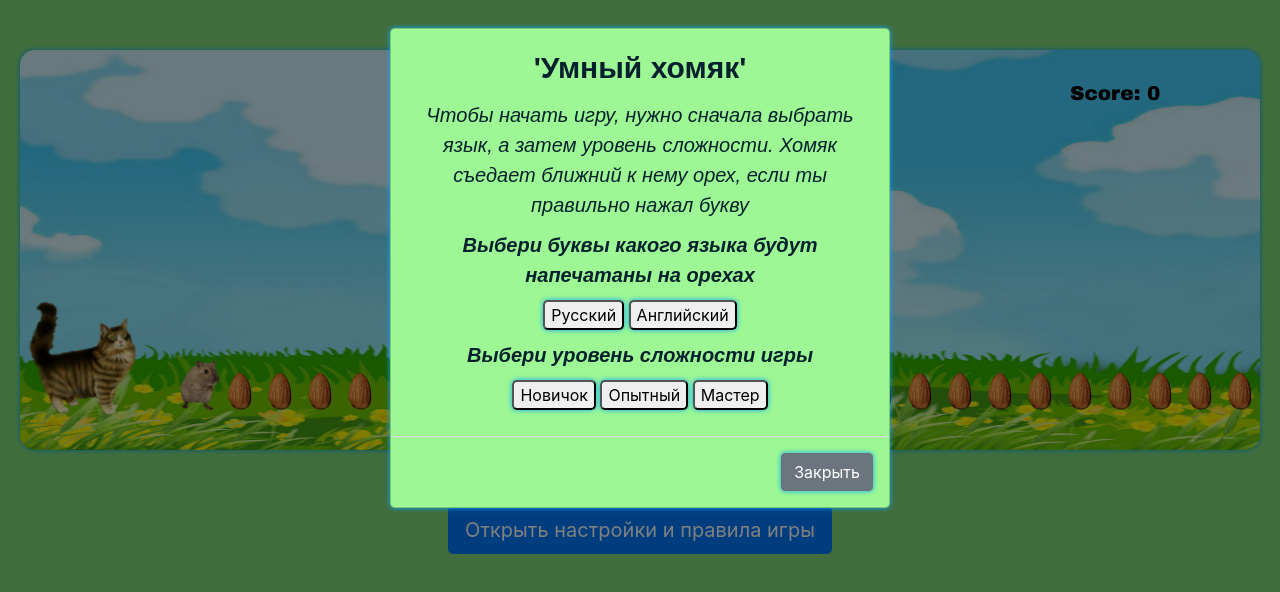
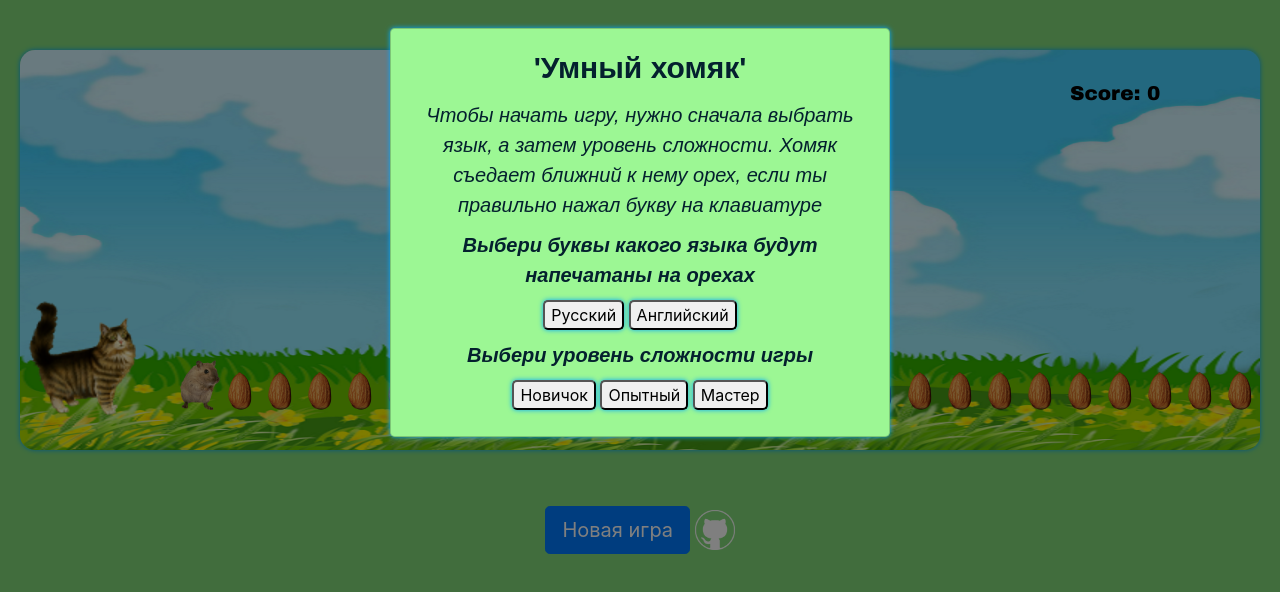
Before and after one commit to YuliaOMatkivskaya/smartHamster, a plain HTML site: page index.html in a window 1280 px wide. Drawn offline with nearby package versions, Linux system fonts and the light colour scheme.

Commit message:
restart is added

```diff
--- a/index.html
+++ b/index.html
@@ -9,12 +9,12 @@
     <title>Smart Hamster</title>
 </head>
 <body>
-    <div id='myModal' class='modal' tabindex='-1'>
+    <div id='myModal' class='modal' data-backdrop='static' data-keyboard='false' tabindex='-1'>
         <div class='modal-dialog'>
             <div class='modal-content'>
                 <div class='modal-body'>
                     <h2 class='modal-title text-center'>'Умный хомяк'</h2>
-                    <p id = 'rules'>Чтобы начать игру, нужно сначала выбрать язык, а затем уровень сложности. Хомяк съедает ближний к нему орех, если ты правильно нажал букву</p>
+                    <p id = 'rules'>Чтобы начать игру, нужно сначала выбрать язык, а затем уровень сложности. Хомяк съедает ближний к нему орех, если ты правильно нажал букву на клавиатуре</p>
                     <div id = 'options2'>
                         <p>Выбери буквы какого языка будут напечатаны на орехах</p>
                         <button id = 'rus' type='button'>Русский</button>
@@ -26,10 +26,6 @@
                         <button id = 'level2' type='button' data-dismiss='modal'>Опытный</button>
                         <button id = 'level3' type='button' data-dismiss='modal'>Мастер</button>
                     </div>
-
-                </div>
-                <div class='modal-footer'>
-                    <button id = 'close' type='button' class='btn btn-secondary' data-dismiss='modal'>Закрыть</button>
                 </div>
             </div>
         </div>
@@ -37,18 +33,18 @@
     <div>
         <canvas id = 'game' width = '1240' height = '400'></canvas>
     </div>
-    <a href='#myModal' class='btn btn-lg btn-primary' data-toggle='modal'>Открыть настройки и правила игры</a>
+    <input type='button' class='btn btn-lg btn-primary' value='Новая игра' onClick='window.location.reload()'>
+    <a href='https://github.com/YuliaOMatkivskaya/smartHamster'><img src='img/github.png' width='40'
+        height='40' alt='Ссылка на github'>
 
-
-    <script src='https://code.jquery.com/jquery-3.3.1.slim.min.js'></script>
+<script src='https://code.jquery.com/jquery-3.3.1.slim.min.js'></script>
 <script src='https://cdnjs.cloudflare.com/ajax/libs/popper.js/1.14.7/umd/popper.min.js'></script>
 <script src='https://stackpath.bootstrapcdn.com/bootstrap/4.3.1/js/bootstrap.min.js'></script>
 <script>
     $(document).ready(function(){
         $('#myModal').modal('show');
     });
-
 </script>
-    <script src='game.js'></script>
+<script src='game.js'></script>
 </body>
 </html>
```
Also changed, not shown: img/github.png (added).
